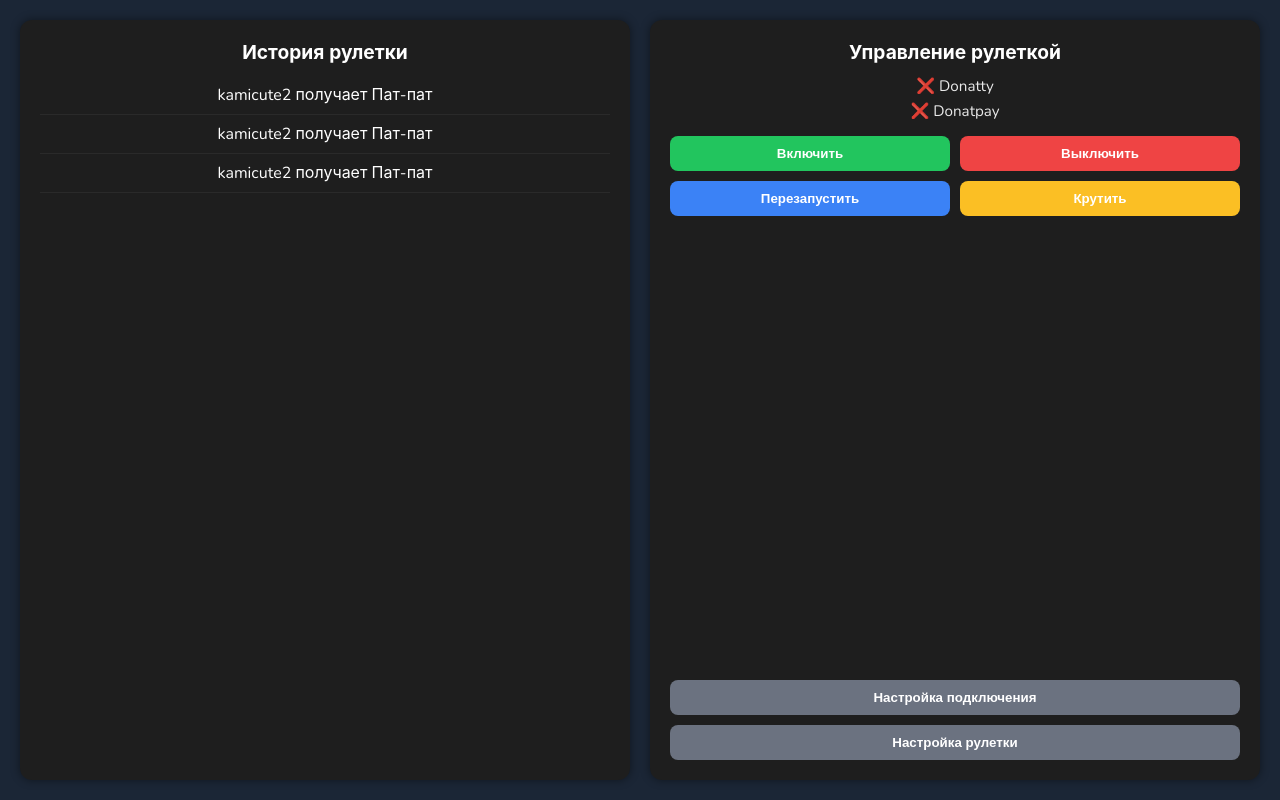
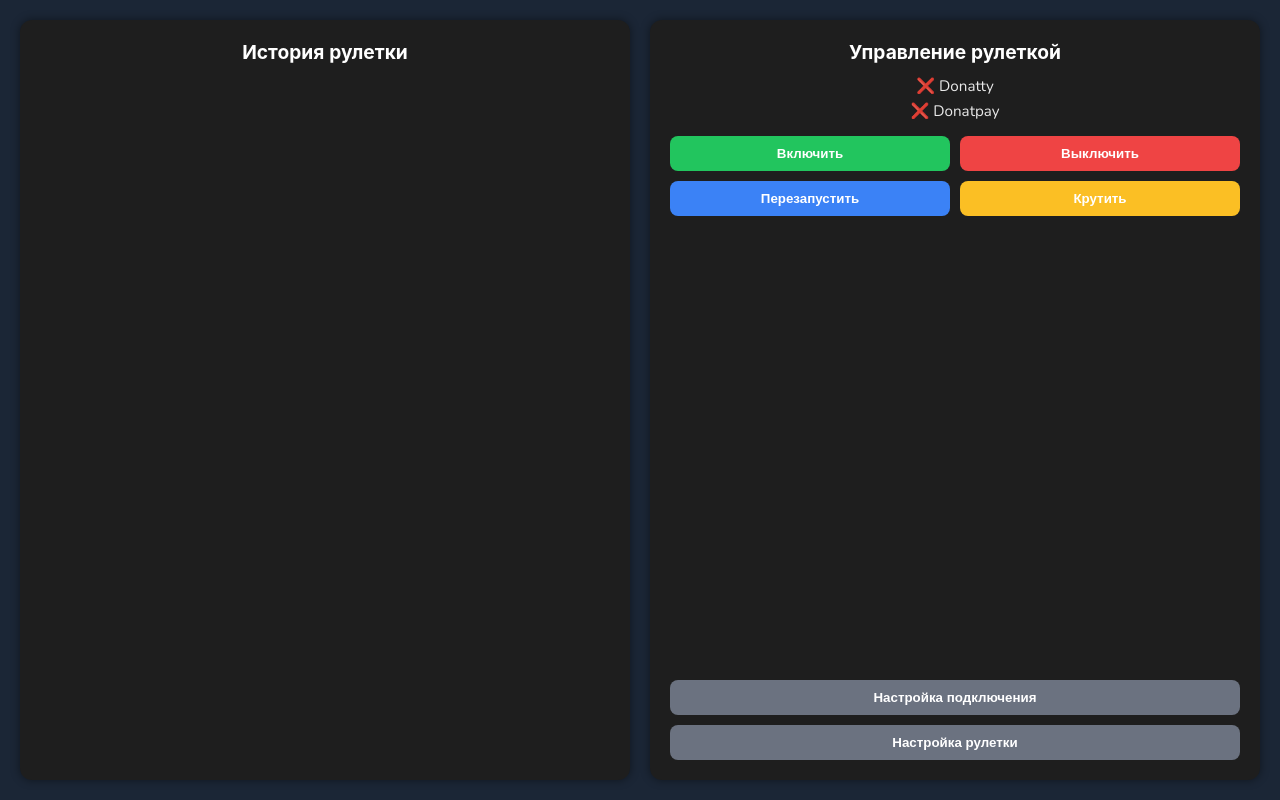
Before and after one commit to ElPresedente/donate-aggregator, a Vue app in the folder frontend/: page / in a window 1280 px wide. Built offline with nearby package versions, Linux system fonts and the light colour scheme.

Commit message:
tmp, связь вьюшки с бэком
Потыкал затычки для вызова функций бэка на вьюшке + подготовил почву для прослушивания ивентов на обновление вьюшки

```diff
--- a/frontend/src/components/ControlPanel.vue
+++ b/frontend/src/components/ControlPanel.vue
@@ -11,10 +11,10 @@
         </span>
       </div>
       <div class="controls">
-        <button class="btn green" @click="$emit('enable')">Включить</button>
-        <button class="btn red" @click="$emit('disable')">Выключить</button>
-        <button class="btn blue" @click="$emit('restart')">Перезапустить</button>
-        <button class="btn gold" @click="$emit('spin')">Крутить</button>
+        <button class="btn green" @click="rouletteOn">Включить</button>
+        <button class="btn red" @click="rouletteOff">Выключить</button>
+        <button class="btn blue" @click="rouletteReconnect">Перезапустить</button>
+        <button class="btn gold" @click="rollRoulette">Крутить</button>
       </div>
     </div>
     <div class="card-block settings-buttons">
@@ -34,6 +34,23 @@ export default {
   props: {
     donattyConnected: Boolean,
     donatepayConnected: Boolean
+  },
+  //пропсы мб в будущем не нужны нахуй будут
+  setup(props){
+    //ну может правильней эмит сигнала делать родителю и у него функции вызывать, но проще тут делать хз
+    const rollRoulette = () => {
+      //дёргаем из го
+    };
+    const rouletteOn = () => {
+      //дёргаем из го
+    };
+    const rouletteOff = () => {
+      //дёргаем из го
+    };
+    const rouletteReconnect = () => {
+      //дёргаем из го
+    };
+    return {rollRoulette, rouletteOn, rouletteOff, rouletteReconnect }
   }
 };
 </script>
--- a/frontend/src/components/LogList.vue
+++ b/frontend/src/components/LogList.vue
@@ -1,7 +1,7 @@
 <template>
   <section class="card stretch">
     <header class="card-header">История рулетки</header>
-    <ul class="card-list">
+    <ul class="card-list" id="log-list">
       <li v-for="(item, index) in history" :key="index">{{ item }}</li>
     </ul>
   </section>
@@ -10,15 +10,26 @@
 <script>
 export default {
   name: 'LogList',
-  props: {
-    history: {
-      type: Array,
-      required: true
-    }
+  data() {
+    return {
+      history: []
+    };
+  },
+
+  /*
+  mounted() {
+    window.wails.runtime.events.on('logUpdate', (data) => {
+      this.history = data;
+    });
+  },
+  beforeUnmount() {
+    // Отписка от события при уничтожении компонента
+    window.wails.runtime.events.off('logUpdate');
   }
+    */
 };
+
 </script>
-
 <style scoped>
 .card {
   width: 50%;
--- a/frontend/src/components/Window.vue
+++ b/frontend/src/components/Window.vue
@@ -1,7 +1,7 @@
 <template>
   <div id="body">
     <div v-if="!showSettingsPanel" class="dashboard" id="dashboard">
-      <LogList :history="history" />
+      <LogList/>
       <ControlPanel
         :donattyConnected="donattyConnected"
         :donatepayConnected="donatepayConnected"
@@ -35,12 +35,7 @@ export default {
       showSettingsPanel: false,
       settingsTitle: '',
       donattyConnected: false,
-      donatepayConnected: false,
-      history: [
-        'kamicute2 получает Пат-пат',
-        'kamicute2 получает Пат-пат',
-        'kamicute2 получает Пат-пат'
-      ]
+      donatepayConnected: false
     };
   },
   methods: {
```
Also changed, not shown: 1 other file (tests, documents, lock files or other folders).
